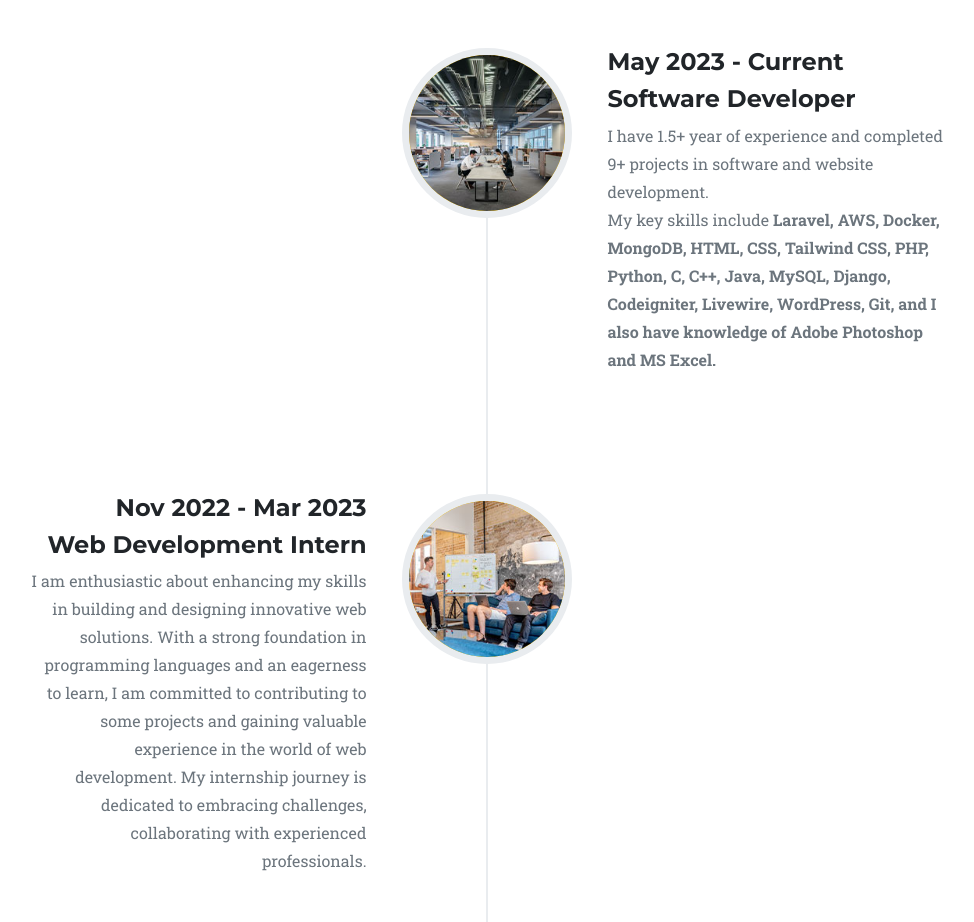
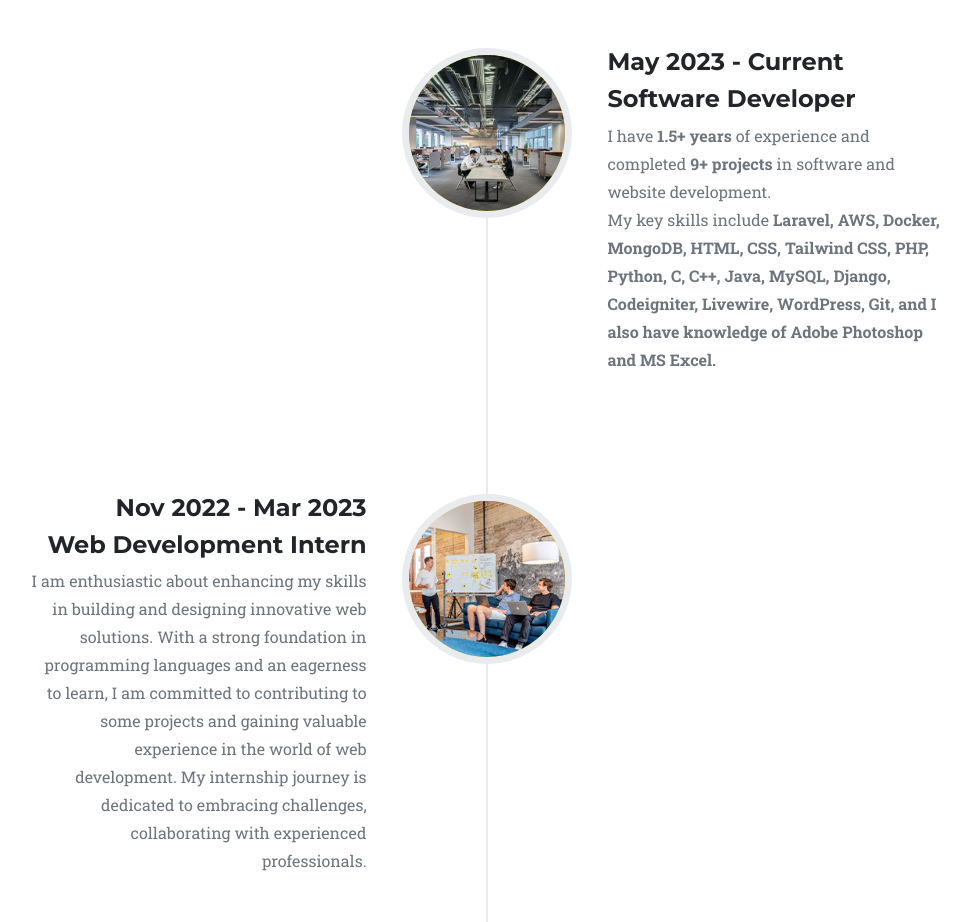
Before and after one commit to kaushalnbt/kaushal.github.io, a plain HTML site: page index.html in a window 1280 px wide. Shown: the part 3780-4702 px from the top of the page, without its empty margins (153-1127 px from the left). Drawn offline with nearby package versions, Linux system fonts and the light colour scheme.

Commit message:
bold added

```diff
--- a/index.html
+++ b/index.html
@@ -359,7 +359,7 @@
                         </div>
                         <div class="timeline-body">
                             <p class="text-muted">
-                                I have 1.5+ year of experience and completed 9+ projects in software and website development.
+                                I have <b>1.5+ years</b> of experience and completed <b>9+ projects</b> in software and website development.
                                 <br>
                                 My key skills include <b>Laravel, AWS, Docker, MongoDB, HTML, CSS, Tailwind CSS, PHP,
                                 Python, C, C++, Java, MySQL, Django,
```
